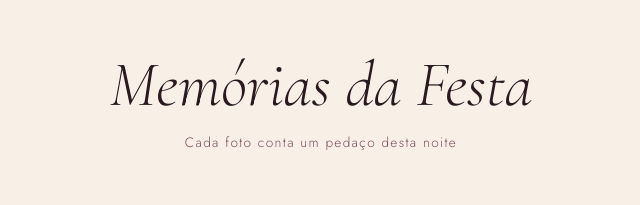
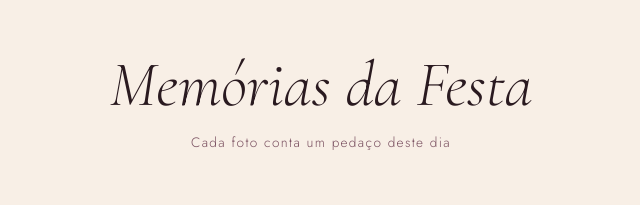
Before and after one commit to Rafaelws33/Bianca, a plain HTML site: page index.html in a window 1280 px wide. Shown: the part 2100-2305 px from the top of the page, 319-959 px from the left. Drawn offline with nearby package versions, Linux system fonts and the light colour scheme; a script that the page names is missing.

Commit message:
Update index.html

```diff
--- a/index.html
+++ b/index.html
@@ -272,7 +272,7 @@ footer{text-align:center;padding:32px;background:var(--dark);border-top:1px soli
 <section class="section gallery-section" id="galeria">
   <div class="section-head">
     <h2>Memórias da Festa</h2>
-    <p>Cada foto conta um pedaço desta noite</p>
+    <p>Cada foto conta um pedaço deste dia</p>
   </div>
   <div class="photo-count" id="photoCount"></div>
   <div class="gallery-grid" id="galleryGrid">
```
